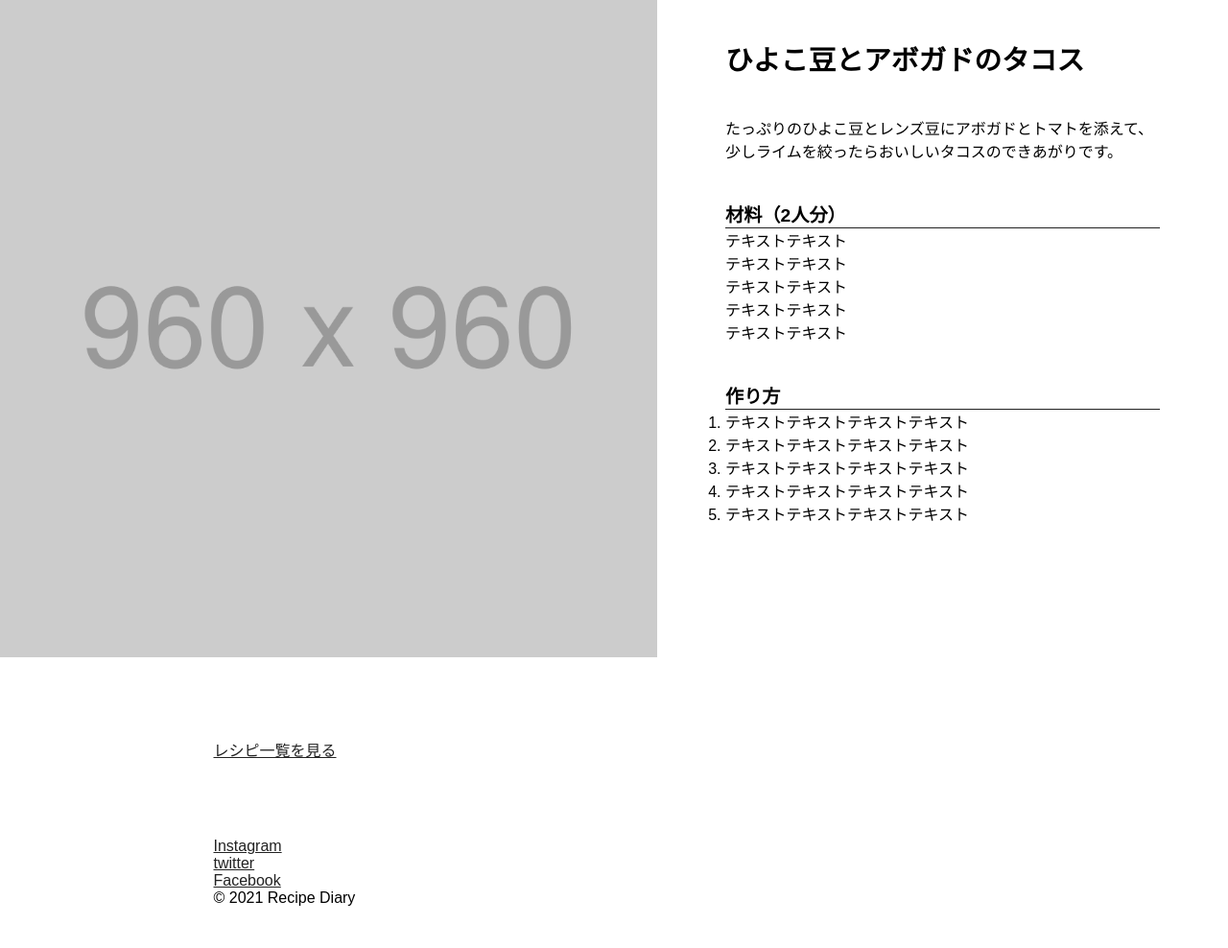
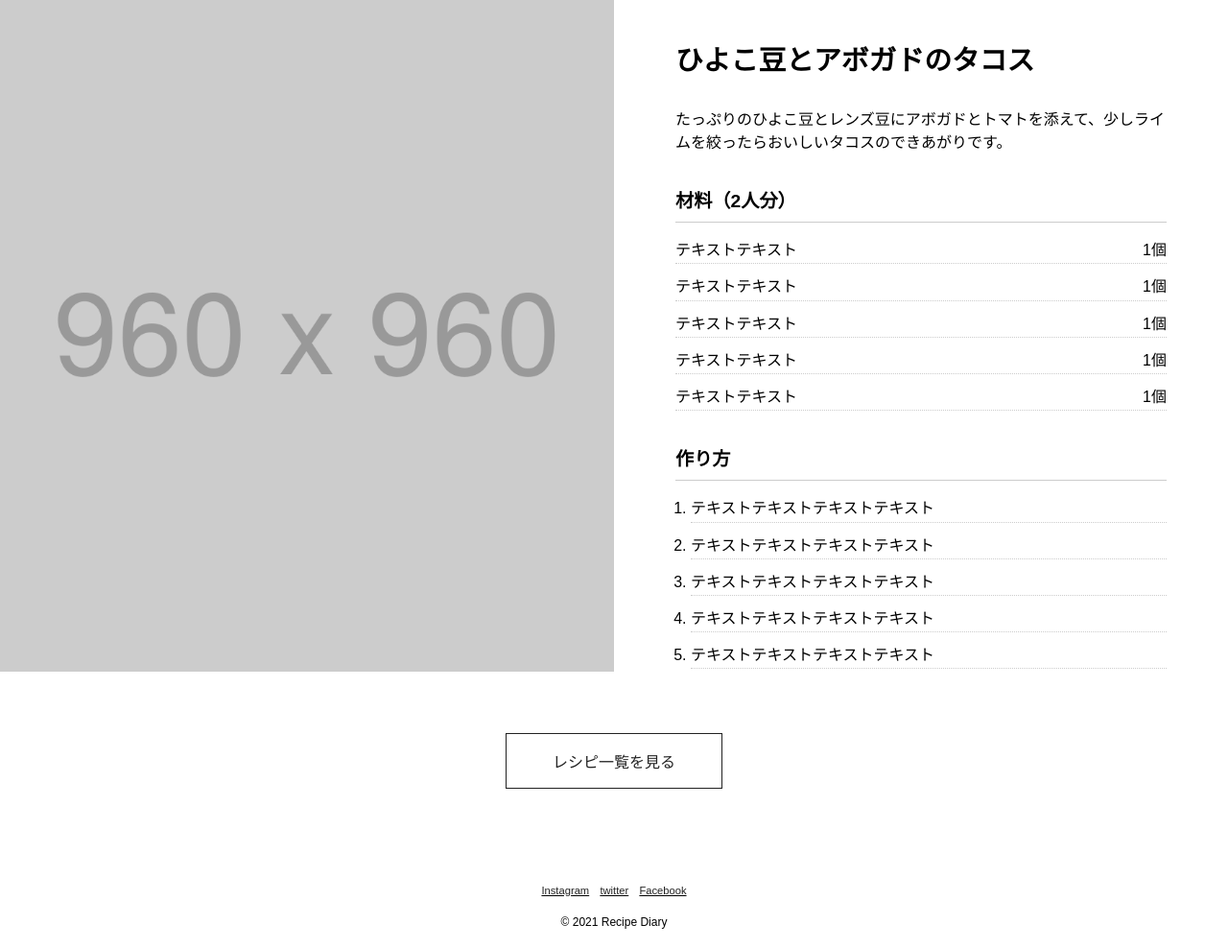
Before and after one commit to Narui-Tomoka/copying-q2, a website: page index.html in a window 1280 px wide. Shown: the whole page at 96% size. Before the commit the page ends 945 px from the top, so only its background shows below. Drawn offline with Linux system fonts and the light colour scheme.

Commit message:
Flexitem内のレイアウト。ボタン、フッターのスタイル記述。メディアクエリ記述

```diff
--- a/index.html
+++ b/index.html
@@ -21,11 +21,31 @@
             <div class="recipe__ingredient">
               <h2 class="recipe__caption">材料（2人分）</h2>
               <ul>
-                <li class="recipe__text">テキストテキスト</li>
-                <li class="recipe__text">テキストテキスト</li>
-                <li class="recipe__text">テキストテキスト</li>
-                <li class="recipe__text">テキストテキスト</li>
-                <li class="recipe__text">テキストテキスト</li>
+                <li class="recipe__list-item">
+                  テキストテキスト<span class="recipe__list-item--right"
+                    >1個</span
+                  >
+                </li>
+                <li class="recipe__list-item">
+                  テキストテキスト<span class="recipe__list-item--right"
+                    >1個</span
+                  >
+                </li>
+                <li class="recipe__list-item">
+                  テキストテキスト<span class="recipe__list-item--right"
+                    >1個</span
+                  >
+                </li>
+                <li class="recipe__list-item">
+                  テキストテキスト<span class="recipe__list-item--right"
+                    >1個</span
+                  >
+                </li>
+                <li class="recipe__list-item">
+                  テキストテキスト<span class="recipe__list-item--right"
+                    >1個</span
+                  >
+                </li>
               </ul>
             </div>
             <div class="recipe__steps">
@@ -42,7 +62,7 @@
         </section>
       </div>
       <section class="pagelink wrapper">
-        <a class="pagelink__button" href="#">レシピ一覧を見る</a>
+        <a class="link-btn" href="#">レシピ一覧を見る</a>
       </section>
     </main>
     <footer class="footer wrapper">
--- a/sass/base/_base.scss
+++ b/sass/base/_base.scss
@@ -17,6 +17,7 @@ html {
 body {
   font-size: 1rem;
   font-family: vars.$font-family;
+  font-weight: 350;
   background-repeat: no-repeat;
 }
 
@@ -26,8 +27,13 @@ img {
 
 a {
   color: vars.$body-color;
+  text-decoration: none;
 }
 
 ul {
   list-style: none;
 }
+
+ol {
+  padding-left: 1em;
+}
--- a/sass/base/_helpers.scss
+++ b/sass/base/_helpers.scss
@@ -1,7 +1,10 @@
 @use "./variables" as vars;
-
+@use "./mixins" as mix;
 .wrapper {
   max-width: vars.$wrapper-width;
-  padding: 0 12%;
+  padding: 0 10%;
   margin: 0 auto;
+  @include mix.mq(sp) {
+    padding: 0 5%;
+  }
 }
--- a/sass/base/_mixins.scss
+++ b/sass/base/_mixins.scss
@@ -0,0 +1,26 @@
+@use "sass:map";
+@use "./variables" as vars;
+
+// 「材料（2人分）」の分量「1個」を右寄せするためにdisplay:flexを使用したので
+// スタイルを全く同じにできなくなったので共通部分をミックスインに定義
+@mixin recipeList {
+  line-height: 1.7;
+  margin: 10px 0;
+  border-bottom: dotted 1px vars.$underline-color;
+  &--right {
+    margin-left: auto;
+  }
+  &:first-child {
+    margin-top: 0;
+  }
+  &:last-child {
+    margin-bottom: 0;
+  }
+}
+
+// メディアクエリ
+@mixin mq($breakpoint) {
+  @media #{map.get(vars.$breakpoints,$breakpoint)} {
+    @content;
+  }
+}
--- a/sass/base/_variables.scss
+++ b/sass/base/_variables.scss
@@ -3,3 +3,9 @@
 $font-family: "Noto Sans JP", sans-serif;
 $body-color: #222;
 $wrapper-width: 835px;
+$underline-color: #ccc;
+
+// メディアクエリ
+$breakpoints: (
+  "sp": "screen and (max-width: 835px)",
+);
--- a/sass/components/_buttons.scss
+++ b/sass/components/_buttons.scss
@@ -0,0 +1,6 @@
+@use "../base/variables" as vars;
+.link-btn {
+  display: inline-block;
+  padding: 1rem 3rem;
+  border: solid 1px vars.$body-color;
+}
--- a/sass/layout/_footer.scss
+++ b/sass/layout/_footer.scss
@@ -0,0 +1,17 @@
+.footer {
+  padding-bottom: 20px;
+  &__list {
+    padding: 20px 0;
+    display: flex;
+    justify-content: center;
+    gap: 0.7rem;
+  }
+  &__item {
+    font-size: 0.7rem;
+    text-decoration: underline;
+  }
+  &__copy {
+    text-align: center;
+    font-size: 0.75rem;
+  }
+}
--- a/sass/pages/_home.scss
+++ b/sass/pages/_home.scss
@@ -1,38 +1,59 @@
 @use "../base/variables" as vars;
-
-.container,
-.pagelink {
-  padding-bottom: 80px;
-}
+@use "../base/mixins" as mix;
 
 .container {
+  padding-bottom: 60px;
   display: flex;
+  @include mix.mq(sp) {
+    flex-direction: column;
+  }
 }
 
 .mainvisual {
+  width: 50%;
+  @include mix.mq(sp) {
+    width: 100%;
+  }
   &__img {
-    max-width: 100%;
+    width: 100%;
+    height: 700px;
     object-fit: cover;
+    @include mix.mq(sp) {
+      height: 510px;
+    }
   }
 }
 
 .recipe {
+  width: 50%;
+  @include mix.mq(sp) {
+    width: 100%;
+  }
   &__title {
     font-size: 1.8rem;
     padding-top: 40px;
   }
   &__description {
-    margin-top: 40px;
+    margin-top: 30px;
   }
   &__caption {
+    line-height: 2.2;
     font-size: 1.2rem;
-    margin-top: 40px;
-    &::after {
-      content: "";
-      display: block;
-      width: 100%;
-      height: 1px;
-      background-color: vars.$body-color;
-    }
+    margin-top: 30px;
+    margin-bottom: 15px;
+    border-bottom: solid 1px vars.$underline-color;
+  }
+  &__list-item {
+    display: flex;
+    align-items: center;
+    @include mix.recipeList;
+  }
+  &__text {
+    @include mix.recipeList; // &__list-itemと同じflexにしてしまうとol > Liの数字がなくなってしまうので分けている
   }
 }
+
+.pagelink {
+  text-align: center;
+  padding-bottom: 80px;
+}
```
Also changed, not shown: css/style.css.
